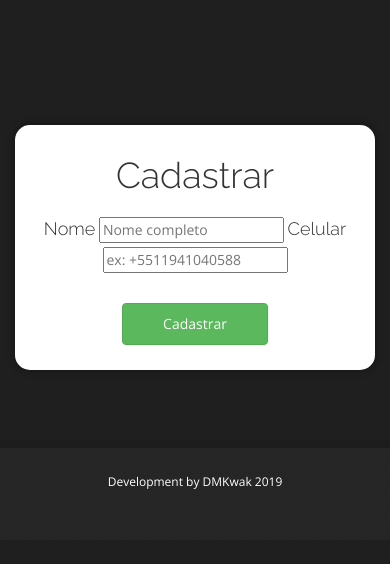
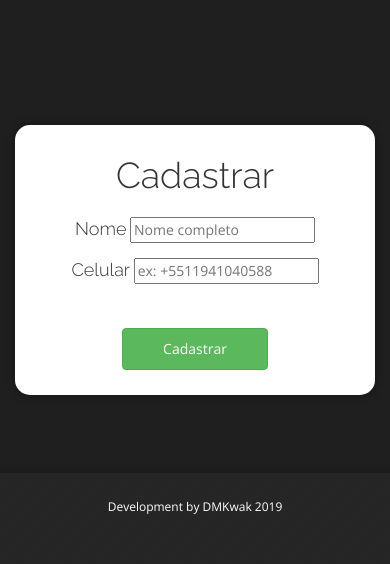
Before and after one commit to jeffersonkr/drink_flow_control, a Django app: page /cadastro/1 in a window 390 px wide. Shown: the top 564 px of the page. Run offline with Django 3.2, Linux system fonts and the light colour scheme; some libraries are stand-ins or nearby versions.

Commit message:
fixing responsivity to cellphone

```diff
--- a/core/templates/register.html
+++ b/core/templates/register.html
@@ -8,11 +8,15 @@
 			<legend>{{title}}</legend>
 
 			<div class="body">
-				<label for="name">Nome</label>
-				<input name="name" class="input-huge" type="text" placeholder="Nome completo" value={{ user_name }}>
+				<p>
+					<label for="name">Nome</label>
+					<input name="name" class="input-huge" type="text" placeholder="Nome completo" value={{ user_name }}>
+				</p>
 				{{ error_nome }}
-				<label for="cellphone">Celular</label>
-				<input name="cellphone" class="input-huge" type="tel" placeholder="ex: +5511941040588" value={{ user_cellphone }}>
+				<p>
+					<label for="cellphone">Celular</label>
+					<input name="cellphone" class="input-huge" type="tel" placeholder="ex: +5511941040588" value={{ user_cellphone }}>
+				</p>
 				{% autoescape off %}
 				{{ error_cel }}
 				{% endautoescape %}
```
